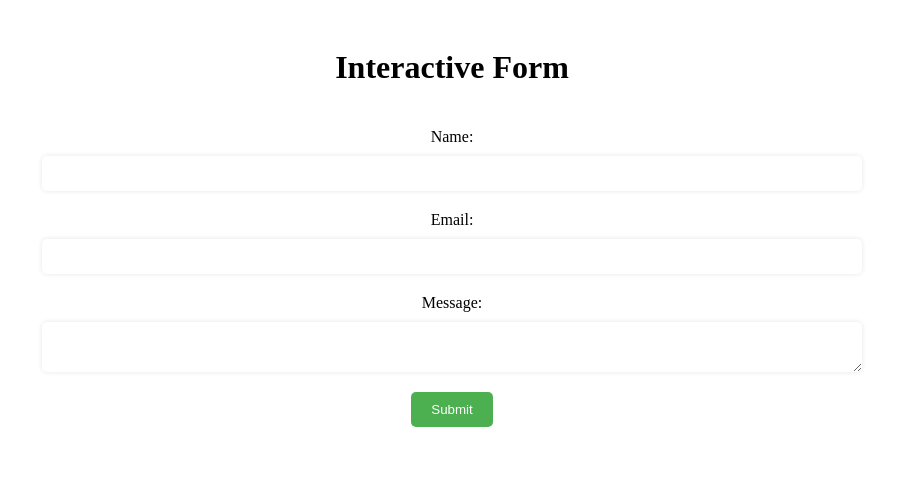
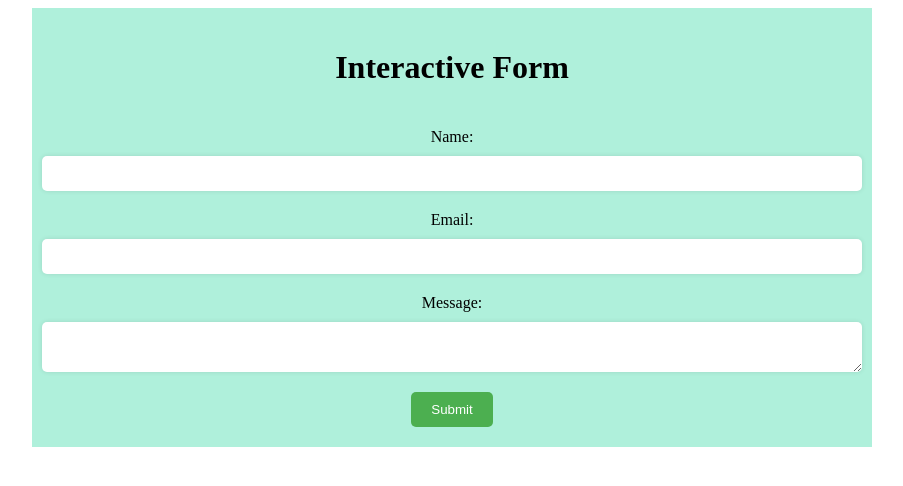
Before and after one commit to abdul2019197/Hackveda-Task, a plain HTML site: page index.html in a window 1280 px wide. Shown: the whole page, without its empty margins (188-1091 px from the left). Drawn offline with Linux system fonts and the light colour scheme.

Commit message:
Update style.css

```diff
--- a/style.css
+++ b/style.css
@@ -1,4 +1,5 @@
 .container {
+	background-color: rgb(175, 240, 219);
 	max-width: 800px;
 	margin: 0 auto;
 	padding: 20px;
```
